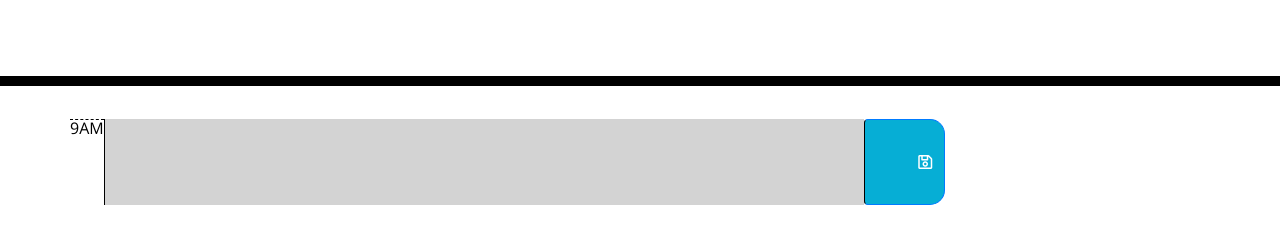
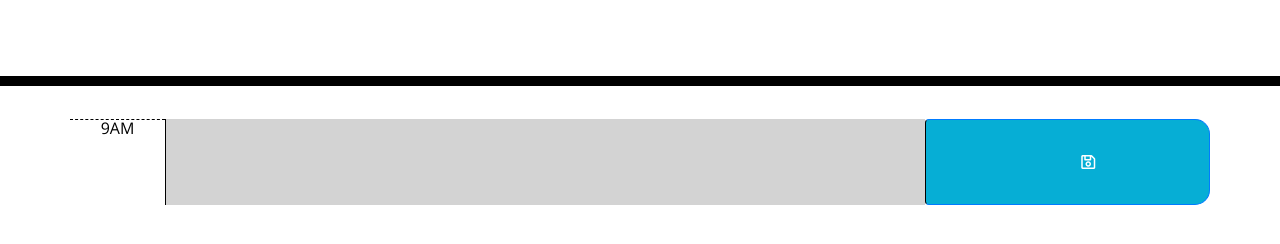
Before and after one commit to macz-norton/work-day-planner, a plain HTML site: page index.html in a window 1280 px wide. Shown: the part 182-426 px from the top of the page. Drawn offline with nearby package versions, Linux system fonts and the light colour scheme.

Commit message:
Updated elements to use semantic HTML

```diff
--- a/index.html
+++ b/index.html
@@ -23,21 +23,22 @@
   </head>
 
   <body>
+
     <header class="jumbotron">
       <h1 class="display-3">Work Day Scheduler</h1>
       <p class="lead description">A simple calendar app for scheduling your work day</p>
       <p id="currentDay" class="lead"></p>
     </header>
-    <div class="container">
-      <div class="row">
-        <p class="hour">9AM</p>
+
+    <main class="container">
+      <section class="row time-block justify-content-center">
+        <p class="hour col-1">9AM</p>
         <textarea class="col-8 past"></textarea>
-        <button class="btn btn-primary saveBtn" type="submit">
+        <button class="btn btn-primary saveBtn col" type="submit">
           <i class="far fa-save"></i>
         </button>
-      </div>
-      </div>
-    </div>
+      </section>
+    </main>
 
     <script src="https://code.jquery.com/jquery-3.4.1.min.js"></script>
     <script src="https://cdnjs.cloudflare.com/ajax/libs/moment.js/2.24.0/moment.min.js"></script>
--- a/style.css
+++ b/style.css
@@ -4,7 +4,7 @@ body {
   line-height: 1;
 }
 
-textarea{
+textarea {
   background: transparent;
   border: none;
   resize: none;
@@ -21,7 +21,7 @@ textarea{
   border-bottom: 10px solid black;
 }
 
-.description{
+.description {
   white-space: pre-wrap;
 }
 
```
